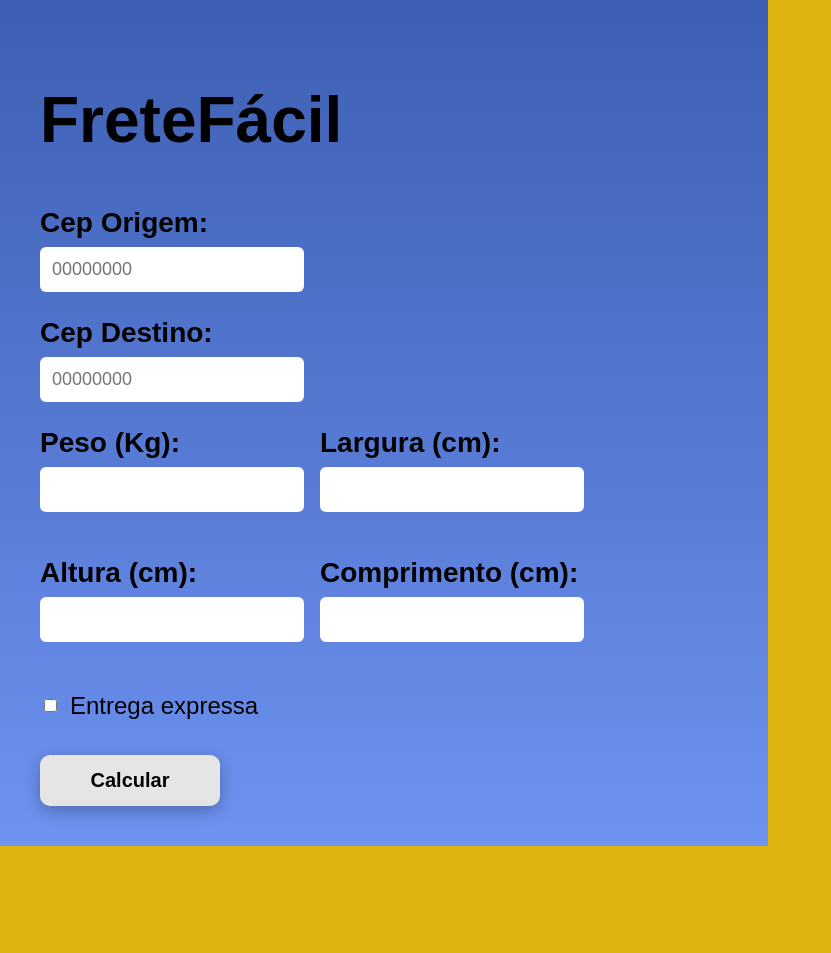
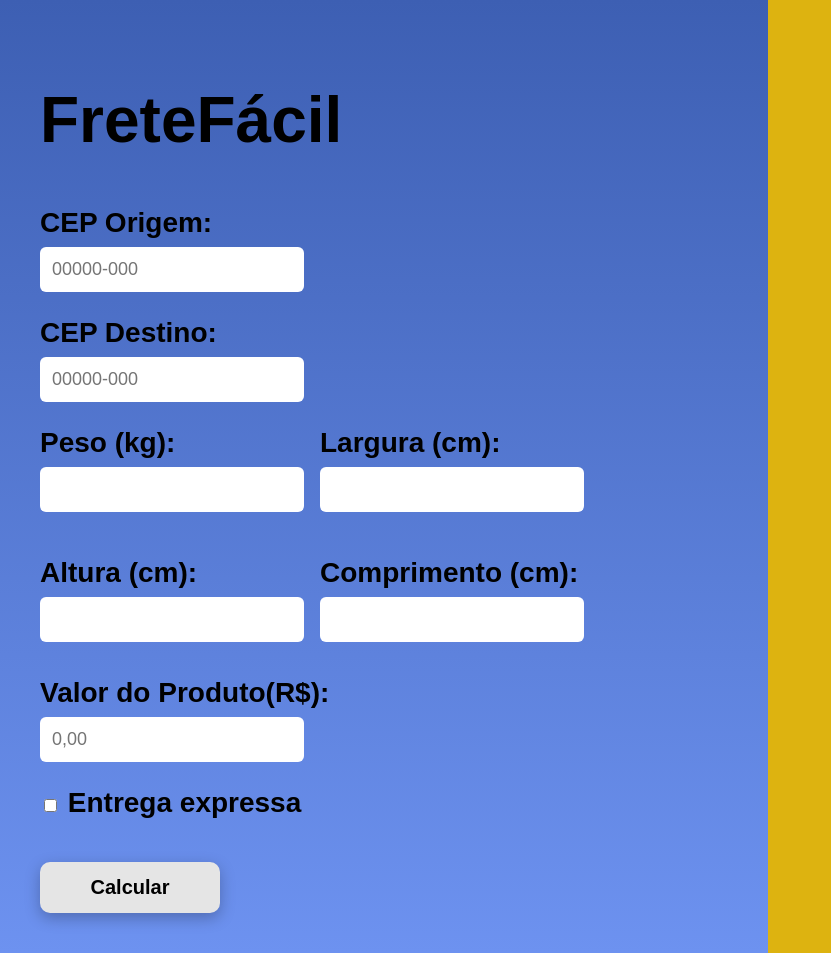
Before and after one commit to Guilherme-Lins669/Calculo-Frete-V2, a Flask app: page / in a window 1280 px wide. Shown: the whole page, without its empty margins (0-831 px from the left). Before the commit the page ends 846 px from the top, so only its background shows below. Run offline with Flask 3, Linux system fonts and the light colour scheme.

Commit message:
Update index.html

```diff
--- a/templates/index.html
+++ b/templates/index.html
@@ -4,7 +4,6 @@
     <meta charset="UTF-8">
     <meta name="viewport" content="width=device-width, initial-scale=1.0">
     <title>FreteFácil</title>
-
     <link rel="stylesheet" href="{{ url_for('static', filename='style.css') }}">
 </head>
 <body>
@@ -19,51 +18,57 @@
         <form method="POST">
 
             <div class="input-group">
-                <label>Cep Origem:</label>
-                <input type="text" name="origin_cep" inputmode="numeric" pattern="\d{8}" maxlength="8" placeholder="00000000" required>
+                <label>CEP Origem:</label>
+                <input type="text" name="origin_cep" inputmode="numeric" pattern="\d{5}-\d{3}" maxlength="9" placeholder="00000-000" required>
             </div>
 
             <div class="input-group">
-                <label>Cep Destino:</label>
-                <input type="text" name="destination_cep" inputmode="numeric" pattern="\d{8}" maxlength="8" placeholder="00000000" required>
+                <label>CEP Destino:</label>
+                <input type="text" name="destination_cep" inputmode="numeric" pattern="\d{5}-\d{3}" maxlength="9" placeholder="00000-000" required>
             </div>
 
             <div class="grid">
 
                 <div class="input-group">
-                    <label>Peso (Kg):</label>
-                    <input type="number" step="0.1" name="weight" required>
+                    <label>Peso (kg):</label>
+                    <input type="number" step="0.1" min="0.1" name="weight" required>
                 </div>
 
                 <div class="input-group">
                     <label>Largura (cm):</label>
-                    <input type="number" step="0.1" name="width" required>
+                    <input type="number" step="0.1" min="0.1" name="width" required>
                 </div>
 
                 <div class="input-group">
                     <label>Altura (cm):</label>
-                    <input type="number" step="0.1" name="height" required>
+                    <input type="number" step="0.1" min="0.1" name="height" required>
                 </div>
 
                 <div class="input-group">
                     <label>Comprimento (cm):</label>
-                    <input type="number" step="0.1" name="length" required>
+                    <input type="number" step="0.1" min="0.1" name="length" required>
                 </div>
 
             </div>
 
-            <div class="checkbox">
+            <div class="input-group" style="margin-top: 10px;">
+                <label>Valor do Produto(R$): <span class="label-hint"></span></label>
+                <input type="number" step="0.01" min="0" name="declared_value" placeholder="0,00">
+            </div>
+
+            <label class="express-toggle">
                 <input type="checkbox" name="express">
-                <span>Entrega expressa</span>
-            </div>
+                <span class="toggle-track">
+                    <span class="toggle-thumb"></span>
+                </span>
+                <span class="toggle-label">Entrega expressa</span>
+            </label>
 
             {% if error %}
             <p class="error-msg">⚠️ {{ error }}</p>
             {% endif %}
 
-            <button type="submit">
-                Calcular
-            </button>
+            <button type="submit">Calcular</button>
 
         </form>
 
@@ -78,12 +83,67 @@
 
         <div class="card">
 
-            <p><strong>Preço:</strong> R$ {{ result.price }}</p>
-            <p><strong>Prazo:</strong> {{ result.delivery_days }} Dias</p>
-            <p><strong>Peso Cubado:</strong> {{ result.cubed_weight }}</p>
-            <p><strong>Peso Final:</strong> {{ result.final_weight }}</p>
-            <p><strong>Origem:</strong> {{ result.origin_region }}</p>
-            <p><strong>Destino:</strong> {{ result.destination_region }}</p>
+            <div class="result-total">
+                <span class="result-label">Total</span>
+                <span class="result-price">R$ {{ "%.2f"|format(result.price) }}</span>
+            </div>
+
+            <div class="result-meta">
+                <div class="meta-item">
+                    <span class="meta-label">Prazo</span>
+                    <span class="meta-value">{{ result.delivery_days }} dia{% if result.delivery_days != 1 %}s{% endif %}{% if result.express %} ⚡{% endif %}</span>
+                </div>
+                <div class="meta-item">
+                    <span class="meta-label">Origem</span>
+                    <span class="meta-value">{{ result.origin_region }}</span>
+                </div>
+                <div class="meta-item">
+                    <span class="meta-label">Destino</span>
+                    <span class="meta-value">{{ result.destination_region }}</span>
+                </div>
+                <div class="meta-item">
+                    <span class="meta-label">Peso real</span>
+                    <span class="meta-value">{{ result.final_weight }} kg</span>
+                </div>
+                <div class="meta-item">
+                    <span class="meta-label">Peso cubado</span>
+                    <span class="meta-value">{{ result.cubed_weight }} kg</span>
+                </div>
+            </div>
+
+            <div class="breakdown">
+                <p class="breakdown-title">Composição do frete:</p>
+                <div class="breakdown-row">
+                    <span>Frete peso</span>
+                    <span>R$ {{ "%.2f"|format(result.frete_peso) }}</span>
+                </div>
+                {% if result.regional_fee > 0 %}
+                <div class="breakdown-row">
+                    <span>Taxa interestadual</span>
+                    <span>R$ {{ "%.2f"|format(result.regional_fee) }}</span>
+                </div>
+                {% endif %}
+                {% if result.gris > 0 %}
+                <div class="breakdown-row">
+                    <span>GRIS (0,4%)</span>
+                    <span>R$ {{ "%.2f"|format(result.gris) }}</span>
+                </div>
+                {% endif %}
+                <div class="breakdown-row">
+                    <span>ADEME</span>
+                    <span>R$ {{ "%.2f"|format(result.taxa_ademe) }}</span>
+                </div>
+                <div class="breakdown-row">
+                    <span>TDA</span>
+                    <span>R$ {{ "%.2f"|format(result.taxa_tda) }}</span>
+                </div>
+                {% if result.express %}
+                <div class="breakdown-row express-row">
+                    <span>Expresso (×1,4)</span>
+                    <span>incluído</span>
+                </div>
+                {% endif %}
+            </div>
 
         </div>
 
@@ -94,29 +154,23 @@
         <h2 class="section-title">Histórico:</h2>
 
         <form action="/clear-history" method="POST">
-
-            <button class="clear-btn" type="submit">
-                Limpar Histórico
-            </button>
-
+            <button class="clear-btn" type="submit">Limpar Histórico</button>
         </form>
 
-        <div class="card history-card">
-
+        <div class="history-list">
             {% for item in history %}
-                <div class="history-item">
-
-                    <p>{{ item.date }}</p>
-
-                    <p>{{ item.origin }} → {{ item.destination }}</p>
-
-                    <strong>R$ {{ item.price }}</strong>
-
-                    <hr>
-
+            <div class="history-card-item">
+                <div class="history-card-top">
+                    <span class="history-date">🕐 {{ item.date }}</span>
+                    <span class="history-price">R$ {{ "%.2f"|format(item.price) }}</span>
                 </div>
+                <div class="history-route">
+                    <span class="history-cep">{{ item.origin[:5] }}-{{ item.origin[5:] }}</span>
+                    <span class="history-arrow">→</span>
+                    <span class="history-cep">{{ item.destination[:5] }}-{{ item.destination[5:] }}</span>
+                </div>
+            </div>
             {% endfor %}
-
         </div>
 
         {% endif %}
@@ -125,5 +179,23 @@
 
 </div>
 
+<script>
+    function formatCEP(input) {
+        let value = input.value.replace(/\D/g, "");        // remove tudo que não é número
+        if (value.length > 5) {
+            value = value.slice(0, 5) + "-" + value.slice(5, 8);
+        }
+        input.value = value;
+    }
+
+    document.querySelector('[name="origin_cep"]').addEventListener("input", function() {
+        formatCEP(this);
+    });
+
+    document.querySelector('[name="destination_cep"]').addEventListener("input", function() {
+        formatCEP(this);
+    });
+</script>
+
 </body>
 </html>
```
